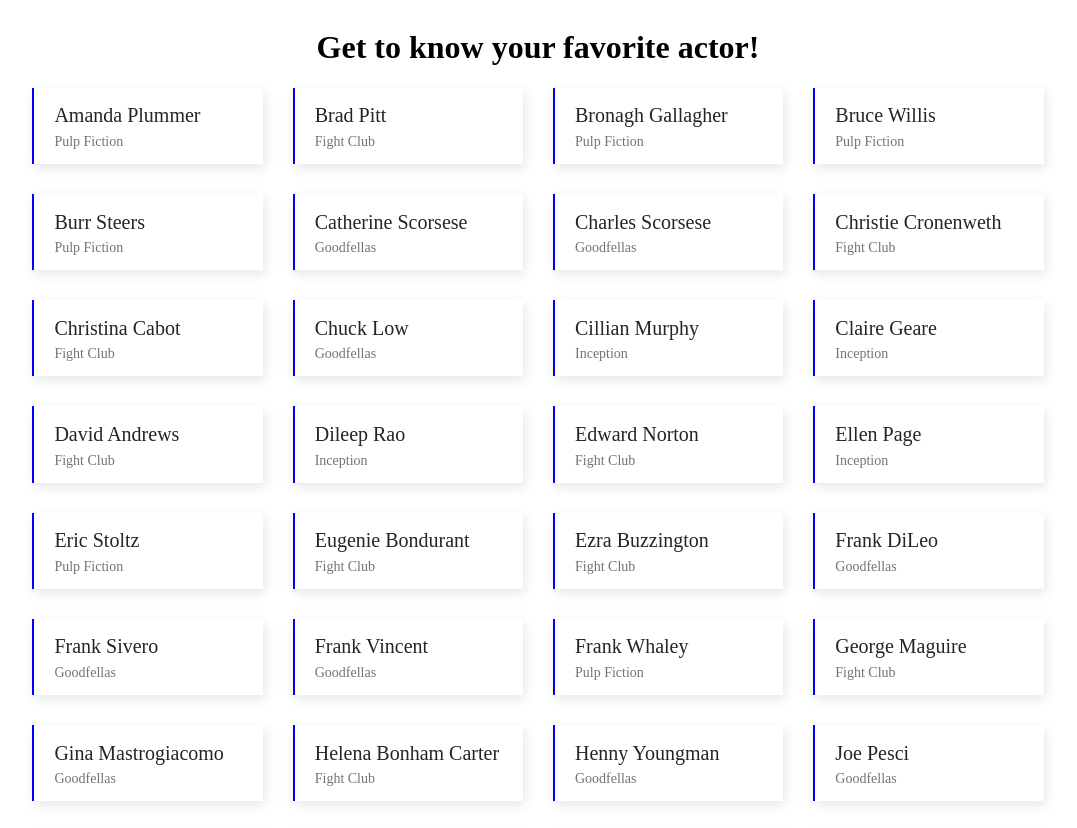
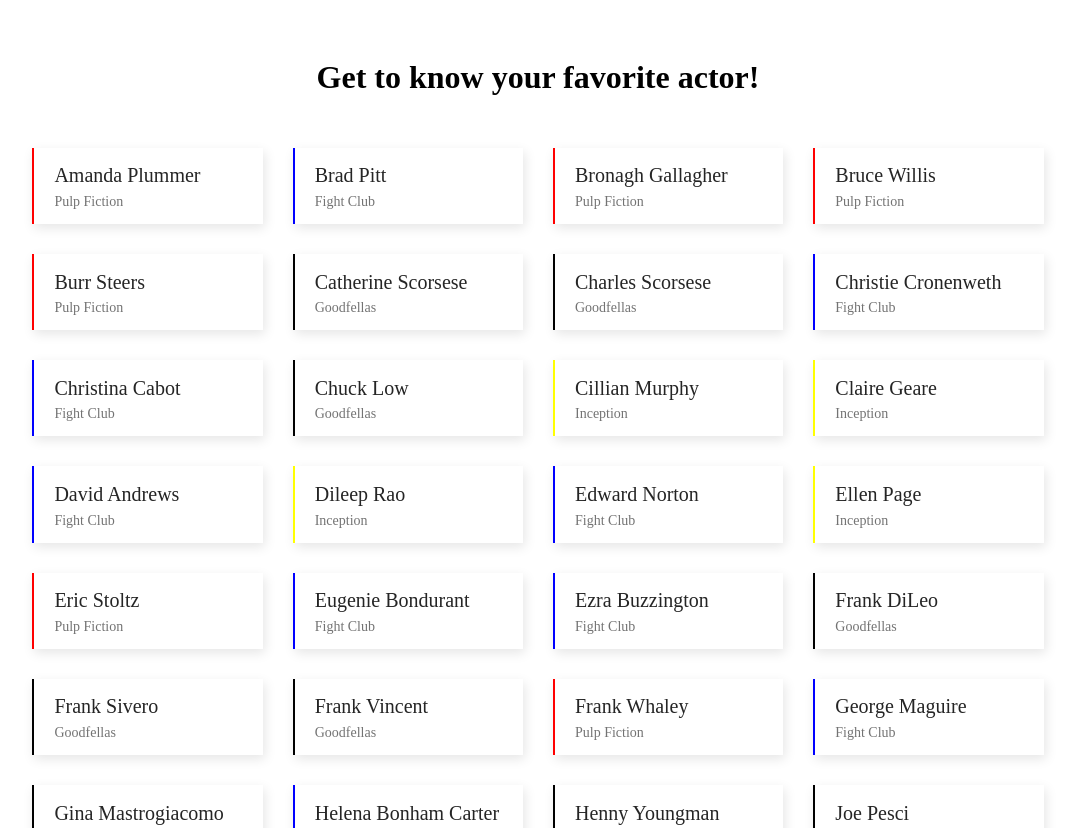
Before and after one commit to Ivanlsko/Actor-List, a plain HTML site: page index.html in a window 1280 px wide. Shown: the top 828 px of the page, without its empty margins (102-1179 px from the left). Drawn offline with Linux system fonts and the light colour scheme.

Commit message:
colors based on film names

```diff
--- a/script.js
+++ b/script.js
@@ -10,6 +10,7 @@ fetch("./actors.json")
 function handleActorList(data) {
   data.forEach(showActor);
   popup();
+  colors();
 }
 
 function showActor(actor) {
@@ -39,3 +40,30 @@ function popup() {
     this.classList.toggle("bigger");
   }
 }
+
+function colors() {
+  const x = document.querySelectorAll(".theFilm");
+  console.log(x);
+  const y = x.forEach((z) => {
+    console.log(z.innerHTML);
+    const parent = z.parentElement;
+
+    if (z.innerHTML == "Pulp Fiction") {
+      console.log("This is Pulp Ficiton");
+      console.log(parent);
+      parent.style.borderLeft = "2px solid red";
+    }
+
+    if (z.innerHTML == "Goodfellas") {
+      console.log("This is Goodfellas");
+      console.log(parent);
+      parent.style.borderLeft = "2px solid black";
+    }
+
+    if (z.innerHTML == "Inception") {
+      console.log("This is Goodfellas");
+      console.log(parent);
+      parent.style.borderLeft = "2px solid yellow";
+    }
+  });
+}
--- a/style.css
+++ b/style.css
@@ -14,6 +14,9 @@ main {
   width: 80%;
 }
 
+h1 {
+  padding: 30px;
+}
 h2 {
   font-size: 20px;
   font-weight: 500;
@@ -32,6 +35,7 @@ h3 {
   box-shadow: rgba(0, 0, 0, 0.1) 2px 4px 11px 0px;
   border-left: 2px solid blue;
   padding-left: 20px;
+  cursor: pointer;
 }
 
 .bigger {
```
